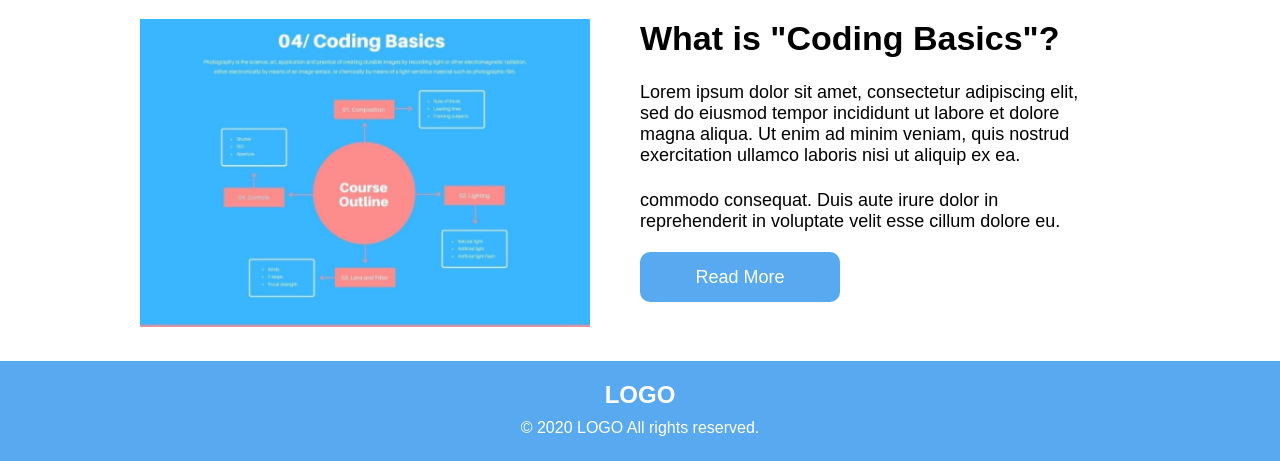
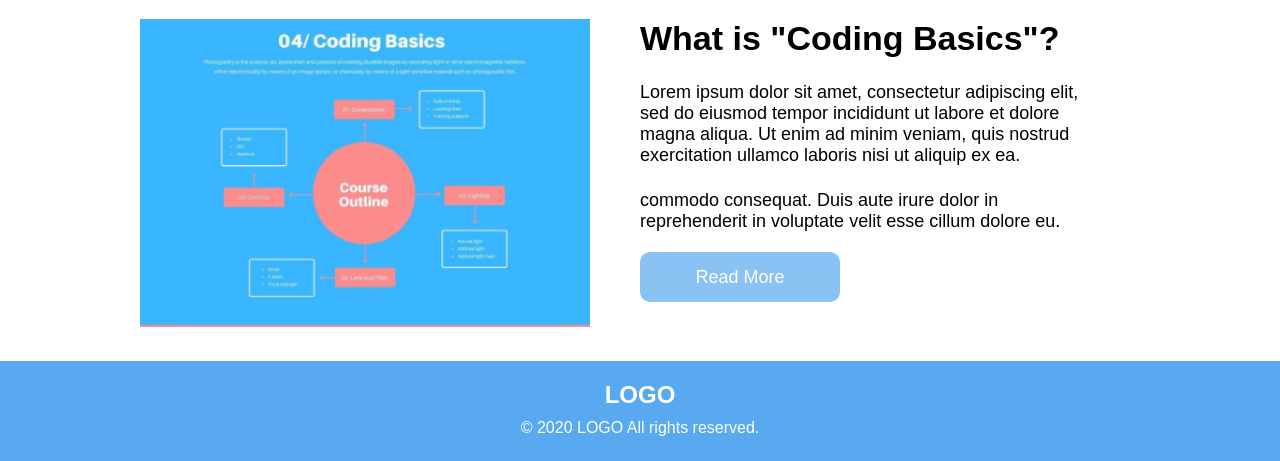
Before and after one commit to boon2187/copy-practice, a plain HTML site: page index.html in a window 1280 px wide. In both pictures the pointer is over the element "Read More". Shown: the part 755-1216 px from the top of the page. Drawn offline with Linux system fonts and the light colour scheme.

Commit message:
ボタンにカーソルが来たら指の形に、そして、色が薄くなるようにして、ボタンらしい挙動にした。

```diff
--- a/style.css
+++ b/style.css
@@ -102,7 +102,12 @@ body {
   width: 200px;
   height: 50px;
   background-color: #58A9EF;
-  border-radius: 10px
+  border-radius: 10px;
+  cursor: pointer;
+}
+
+.right-part .read-more-button:hover {
+  opacity: 0.7;
 }
 
 .right-part .read-more-button p {
```
